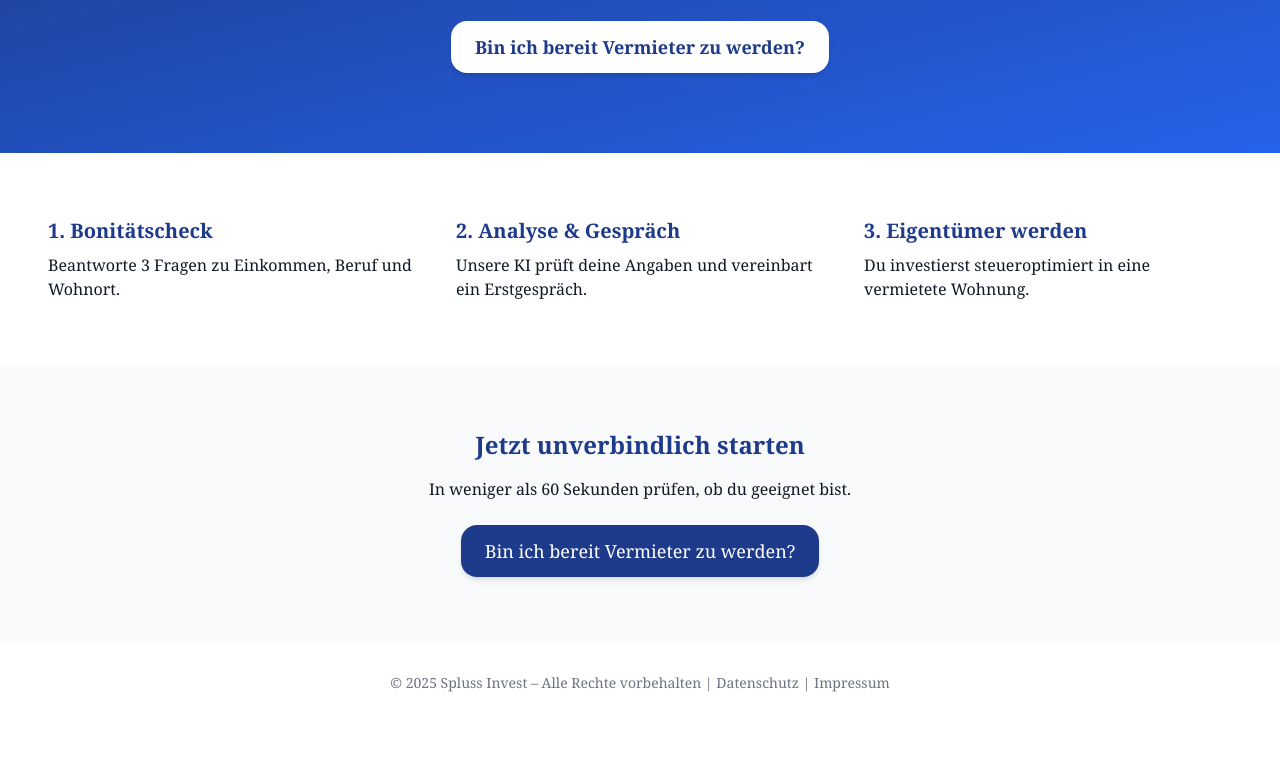
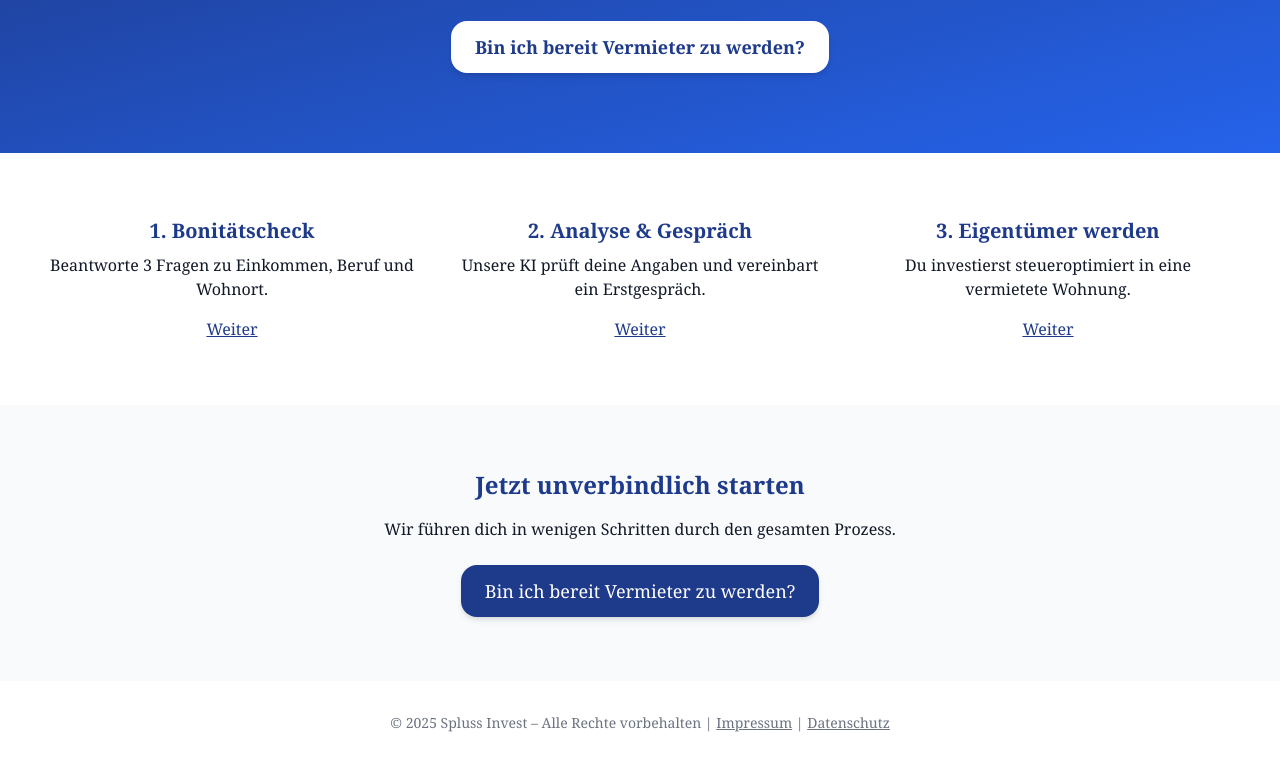
Before and after one commit to bastit0306/sasa, a plain HTML site: page public/index.html in a window 1280 px wide. Shown: the part 263-1028 px from the top of the page. Before the commit the page ends 988 px from the top, so only its background shows below. Drawn offline with nearby package versions, Linux system fonts and the light colour scheme.

Commit message:
Update index.html

```diff
--- a/public/index.html
+++ b/public/index.html
@@ -8,55 +8,58 @@
 </head>
 <body class="bg-white text-gray-900 font-serif min-h-screen">
 
+  <!-- Header -->
   <header class="bg-white shadow-md py-6 px-4 md:px-12 flex justify-between items-center">
     <h1 class="text-2xl md:text-3xl font-bold text-blue-900">Spluss Invest</h1>
-    <button class="cta-button bg-blue-900 text-white px-4 py-2 rounded-2xl shadow">Jetzt starten</button>
+    <a href="/funnel.html"
+       class="bg-blue-900 text-white px-4 py-2 rounded-2xl shadow inline-block">
+      Jetzt starten
+    </a>
   </header>
 
+  <!-- Hero-Section -->
   <section class="bg-gradient-to-br from-blue-900 to-blue-600 text-white py-20 px-4 md:px-12 text-center">
     <h2 class="text-4xl md:text-5xl font-bold mb-4">Immobilien als Kapitalanlage</h2>
     <p class="text-xl mb-6">Schon ab 2.400 € netto – ohne Eigenkapital investieren</p>
-    <button class="cta-button bg-white text-blue-900 px-6 py-3 rounded-2xl text-lg shadow-md font-semibold">
+    <a href="/funnel.html"
+       class="bg-white text-blue-900 px-6 py-3 rounded-2xl text-lg shadow-md font-semibold inline-block">
       Bin ich bereit Vermieter zu werden?
-    </button>
+    </a>
   </section>
 
-  <!-- Ziel-Abschnitt mit der ID für den Scroll-Zielpunkt -->
-  <section id="check-section" class="py-16 px-4 md:px-12 grid gap-10 md:grid-cols-3">
-    <div>
+  <!-- Drei-Schritte-Überblick -->
+  <section class="py-16 px-4 md:px-12 grid gap-10 md:grid-cols-3">
+    <div class="text-center">
       <h3 class="text-xl font-bold text-blue-900 mb-2">1. Bonitätscheck</h3>
       <p>Beantworte 3 Fragen zu Einkommen, Beruf und Wohnort.</p>
+      <a href="/funnel.html" class="mt-4 inline-block text-blue-900 underline">Weiter</a>
     </div>
-    <div>
+    <div class="text-center">
       <h3 class="text-xl font-bold text-blue-900 mb-2">2. Analyse & Gespräch</h3>
       <p>Unsere KI prüft deine Angaben und vereinbart ein Erstgespräch.</p>
+      <a href="/funnel.html" class="mt-4 inline-block text-blue-900 underline">Weiter</a>
     </div>
-    <div>
+    <div class="text-center">
       <h3 class="text-xl font-bold text-blue-900 mb-2">3. Eigentümer werden</h3>
       <p>Du investierst steueroptimiert in eine vermietete Wohnung.</p>
+      <a href="/funnel.html" class="mt-4 inline-block text-blue-900 underline">Weiter</a>
     </div>
   </section>
 
+  <!-- Footer-CTA -->
   <section class="bg-gray-50 py-16 px-4 md:px-12 text-center">
     <h3 class="text-2xl font-bold text-blue-900 mb-4">Jetzt unverbindlich starten</h3>
-    <p class="mb-6">In weniger als 60 Sekunden prüfen, ob du geeignet bist.</p>
-    <button class="cta-button bg-blue-900 text-white px-6 py-3 rounded-2xl text-lg shadow-md">
+    <p class="mb-6">Wir führen dich in wenigen Schritten durch den gesamten Prozess.</p>
+    <a href="/funnel.html"
+       class="bg-blue-900 text-white px-6 py-3 rounded-2xl text-lg shadow-md inline-block">
       Bin ich bereit Vermieter zu werden?
-    </button>
+    </a>
   </section>
 
+  <!-- Footer -->
   <footer class="bg-white py-8 px-4 md:px-12 text-sm text-center text-gray-500">
-    © 2025 Spluss Invest – Alle Rechte vorbehalten | Datenschutz | Impressum
+    © 2025 Spluss Invest – Alle Rechte vorbehalten | <a href="/impressum.html" class="underline">Impressum</a> | <a href="/datenschutz.html" class="underline">Datenschutz</a>
   </footer>
 
-  <!-- Scroll-Script -->
-  <script>
-    document.querySelectorAll('.cta-button').forEach(btn => {
-      btn.addEventListener('click', () => {
-        document.getElementById('check-section')
-                .scrollIntoView({ behavior: 'smooth' });
-      });
-    });
-  </script>
 </body>
 </html>
```
